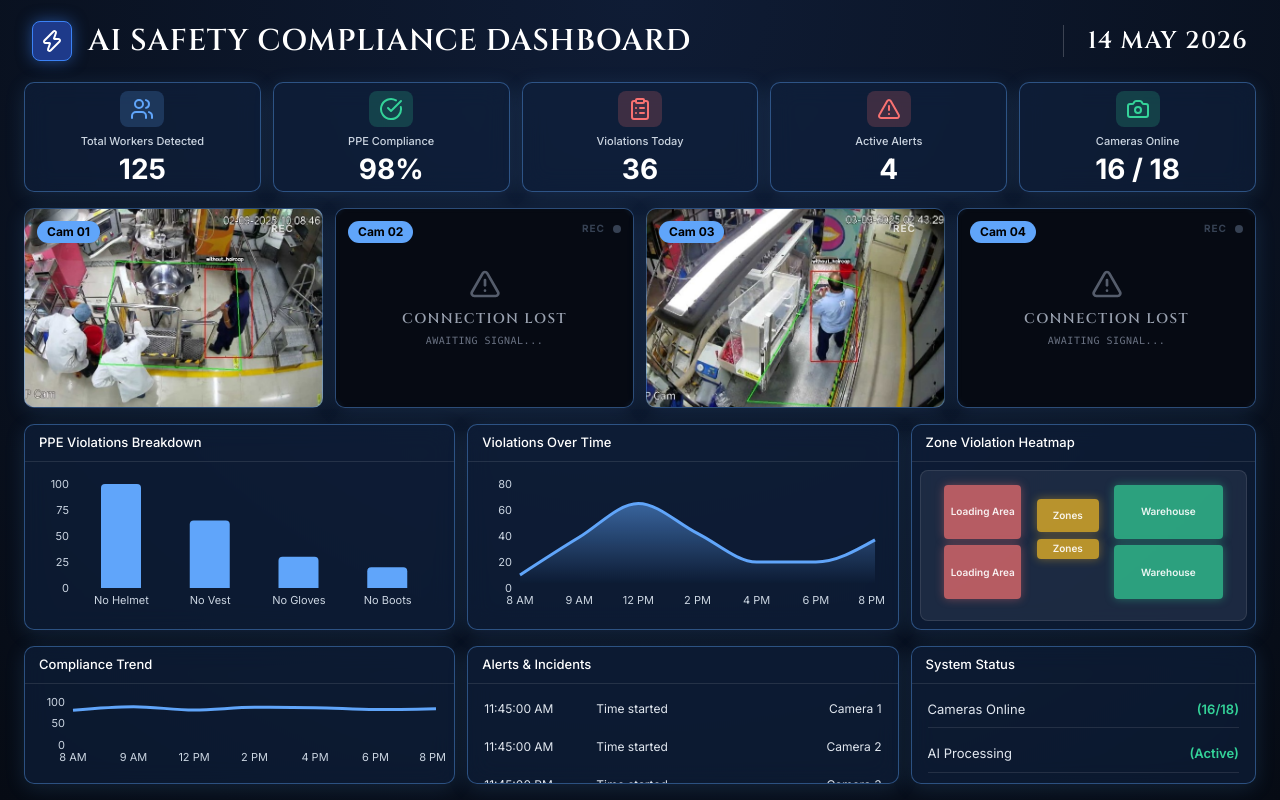
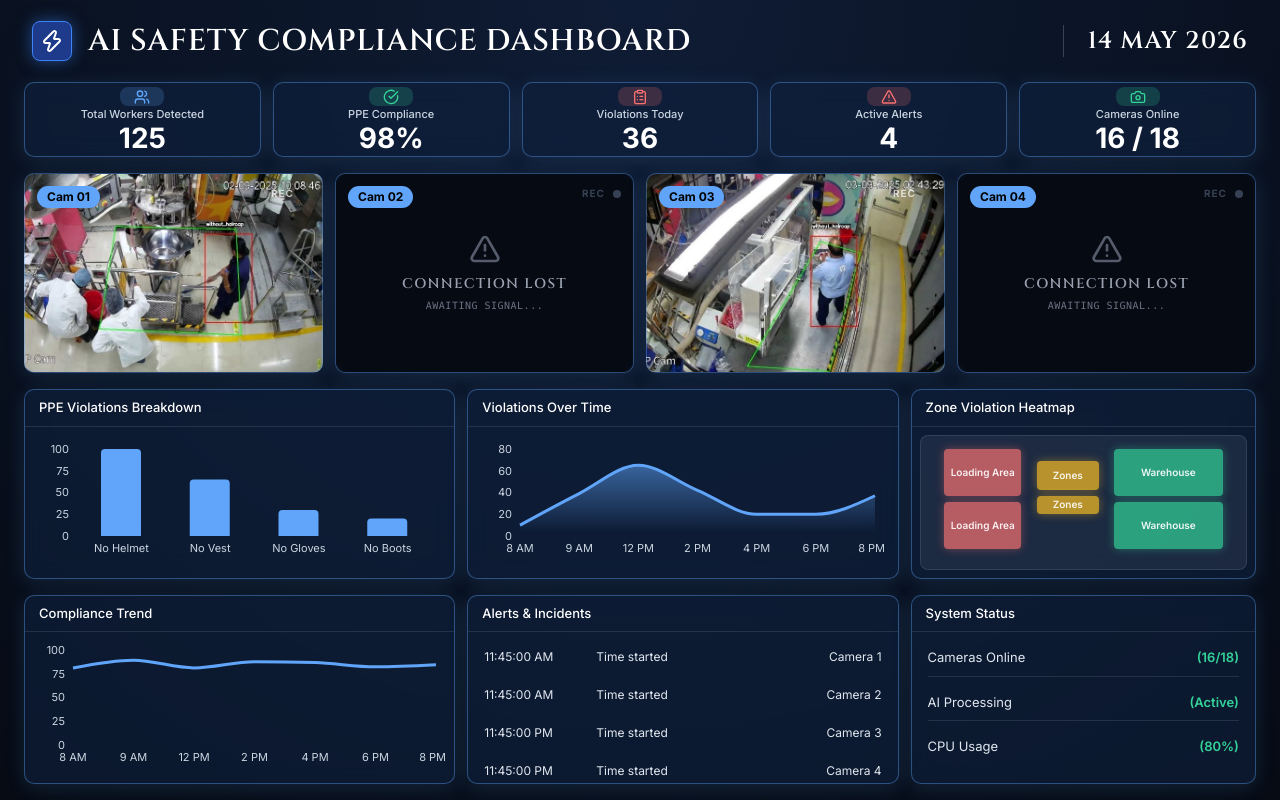
Before and after one commit to prajyotgawade/Ai-PPE-Dashboard, a React (Vite) app: page / in a window 1280 px wide. Built offline with nearby package versions, Linux system fonts and the light colour scheme.

Commit message:
new dashboard

```diff
--- a/src/AISafetyDashboard.tsx
+++ b/src/AISafetyDashboard.tsx
@@ -155,13 +155,13 @@ const AISafetyDashboard: React.FC = () => {
           </div>
         </div>
 
-        {/* ROW 2: KPI METRICS (110px) */}
-        <div className="flex gap-3" style={{ height: '110px' }}>
-          <MetricCard title="Total Workers Detected" value={workers} icon={<Users size={24}/>} colorClass="blue" />
-          <MetricCard title="PPE Compliance" value={`${compliance}%`} icon={<CheckCircle size={24}/>} colorClass="green" />
-          <MetricCard title="Violations Today" value={violations} icon={<ClipboardList size={24}/>} colorClass="red" />
-          <MetricCard title="Active Alerts" value={activeAlerts} icon={<AlertTriangle size={24}/>} colorClass="red" />
-          <MetricCard title="Cameras Online" value="16 / 18" icon={<CameraIcon size={24}/>} colorClass="green" />
+        {/* ROW 2: KPI METRICS (75px) */}
+        <div className="flex gap-3" style={{ height: '75px' }}>
+          <MetricCard title="Total Workers Detected" value={workers} icon={<Users size={16}/>} colorClass="blue" />
+          <MetricCard title="PPE Compliance" value={`${compliance}%`} icon={<CheckCircle size={16}/>} colorClass="green" />
+          <MetricCard title="Violations Today" value={violations} icon={<ClipboardList size={16}/>} colorClass="red" />
+          <MetricCard title="Active Alerts" value={activeAlerts} icon={<AlertTriangle size={16}/>} colorClass="red" />
+          <MetricCard title="Cameras Online" value="16 / 18" icon={<CameraIcon size={16}/>} colorClass="green" />
         </div>
 
         {/* ROW 3: CAMERA FEEDS (200px) */}
@@ -173,7 +173,7 @@ const AISafetyDashboard: React.FC = () => {
         </div>
 
         {/* ROW 4: CHARTS */}
-        <div className="flex gap-3 flex-[1.5] min-h-0">
+        <div className="flex gap-3 flex-1 min-h-0">
           {/* PPE Breakdown */}
           <div className="panel flex-1 min-w-0">
             <div className="panel-header">PPE Violations Breakdown</div>
@@ -310,12 +310,12 @@ const AISafetyDashboard: React.FC = () => {
 
 // Subcomponents
 const MetricCard = ({ title, value, icon, colorClass }: { title: string, value: string|number, icon: React.ReactNode, colorClass: 'blue'|'green'|'red' }) => (
-  <div className="panel flex-1 flex flex-col items-center justify-center py-2 px-1 gap-1 text-center">
-    <div className={`icon-box ${colorClass} mb-1 w-10 h-10`}>
+  <div className="panel flex-1 flex flex-col items-center justify-center py-1 px-1 gap-0 text-center">
+    <div className={`icon-box ${colorClass} mb-0.5 w-6 h-6`}>
       {icon}
     </div>
-    <span className="metric-label leading-tight">{title}</span>
-    <span className="metric-value text-[24px]">{value}</span>
+    <span className="metric-label leading-tight text-[10px]">{title}</span>
+    <span className="metric-value text-[18px]">{value}</span>
   </div>
 );
 
```
